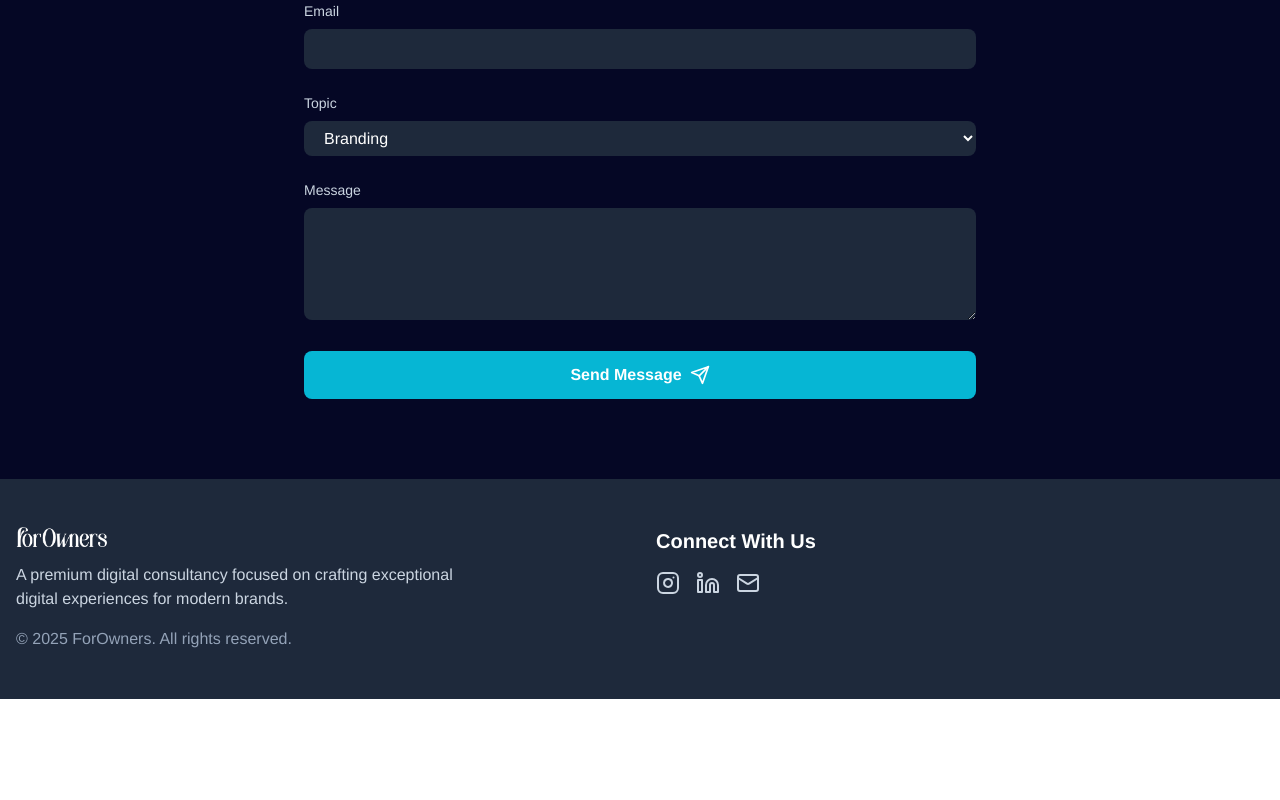
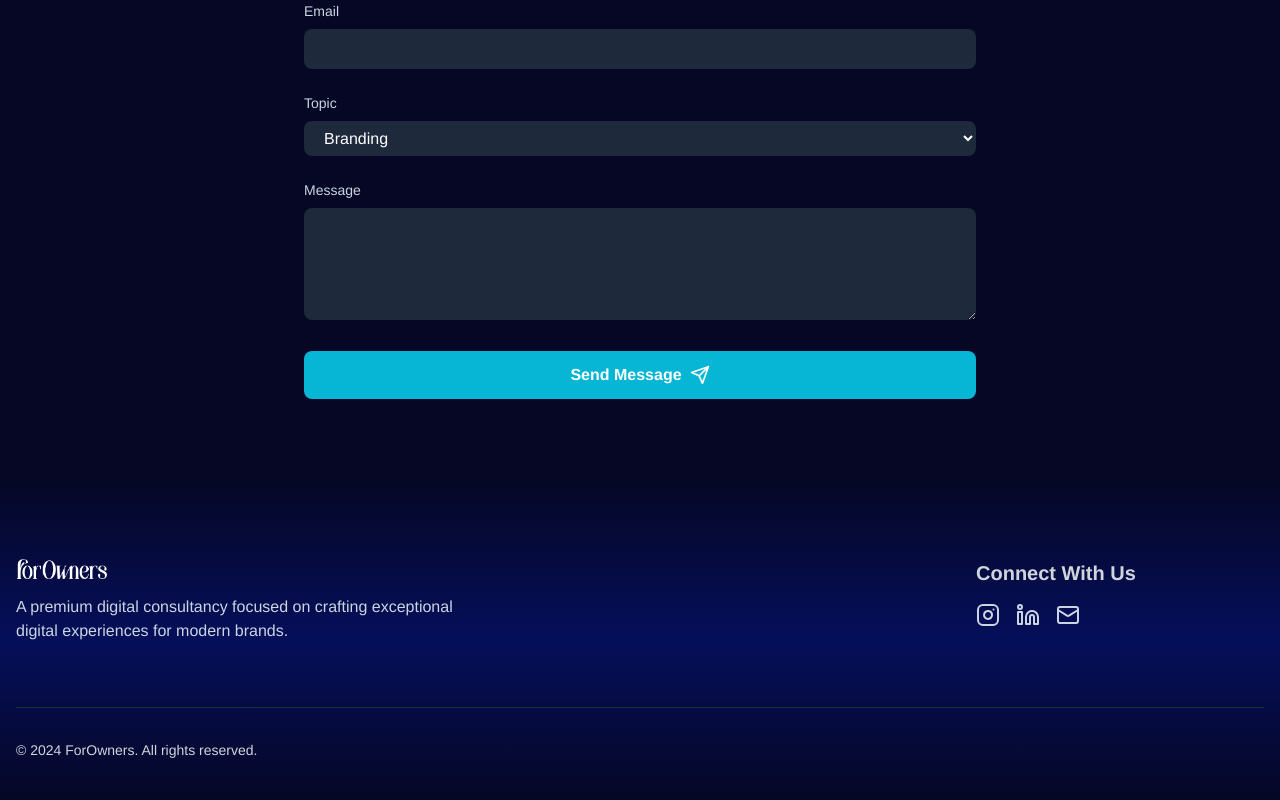
Before and after one commit to diogobc12/forowners, a React (Vite) app: page / in a window 1280 px wide. Shown: the part 3947-4747 px from the top of the page. Before the commit the page ends 4646 px from the top, so only its background shows below. Built offline with nearby package versions, Linux system fonts and the light colour scheme.

Commit message:
muita alteração

```diff
--- a/src/App.tsx
+++ b/src/App.tsx
@@ -9,6 +9,7 @@ import { PerformanceAnimation } from './components/PerformanceAnimation';
 import logo from "/src/assets/logo.png";
 import './index.css'; // ou o caminho correto para o seu arquivo CSS
 import ClientCarousel from './components/ClientCarousel';
+import Footer from './components/Footer';
 
 function AppCarousel() {
   return (
@@ -218,35 +219,8 @@ function App() {
       </section>
 
       {/* Footer */}
-      <footer className="bg-slate-800 py-12">
-        <div className="container mx-auto px-4">
-          <div className="grid md:grid-cols-2 gap-8">
-            <div>
-              <img src={logo} alt="ForOwners Logo" className="h-5 w-auto mb-4" />
-              <p className="text-slate-300 mb-4 max-w-md">
-                A premium digital consultancy focused on crafting exceptional digital experiences for modern brands.
-              </p>
-              <p className="text-slate-400">© 2025 ForOwners. All rights reserved.</p>
-            </div>
-            <div>
-              <h4 className="text-xl font-semibold mb-4">Connect With Us</h4>
-              <div className="flex space-x-4">
-                <a href="https://www.instagram.com/forowners" target="_blank" rel="noopener noreferrer"
-                   className="text-slate-300 hover:text-white transition-colors">
-                  <Instagram className="w-6 h-6" />
-                </a>
-                <a href="https://www.linkedin.com/company/forowners/" target="_blank" rel="noopener noreferrer"
-                   className="text-slate-300 hover:text-white transition-colors">
-                  <Linkedin className="w-6 h-6" />
-                </a>
-                <a href="mailto:forownersagency@gmail.com"
-                   className="text-slate-300 hover:text-white transition-colors">
-                  <Mail className="w-6 h-6" />
-                </a>
-              </div>
-            </div>
-          </div>
-        </div>
+      <footer>
+       <Footer />
       </footer>
     </div>
   );
--- /dev/null
+++ b/src/components/Footer.tsx
@@ -0,0 +1,46 @@
+import React from 'react';
+import {Linkedin, Mail, Instagram} from 'lucide-react';
+import logo from "/src/assets/logo.png";
+
+const Footer = () => {
+  return (
+    <footer className="bg-gradient-to-t from-[#050725] via-[#050F5A] to-[#050725] text-gray-300 pt-10">
+      <div className="max-w-7xl mx-auto px-4 py-10">
+      <div className="grid md:grid-cols-4 gap-8">
+            <div className='col-span-2'>
+              <img src={logo} alt="ForOwners Logo" className="h-5 w-auto mb-4" />
+              <p className="text-slate-300 mb-4 max-w-md">
+                A premium digital consultancy focused on crafting exceptional digital experiences for modern brands.
+              </p>
+            </div>
+            <div className='col-start-4'>
+              <h4 className="text-xl font-semibold mb-4">Connect With Us</h4>
+              <div className="flex space-x-4">
+                <a href="https://www.instagram.com/forowners" target="_blank" rel="noopener noreferrer"
+                   className="text-slate-300 hover:text-white transition-colors">
+                  <Instagram className="w-6 h-6" />
+                </a>
+                <a href="https://www.linkedin.com/company/forowners/" target="_blank" rel="noopener noreferrer"
+                   className="text-slate-300 hover:text-white transition-colors">
+                  <Linkedin className="w-6 h-6" />
+                </a>
+                <a href="mailto:forownersagency@gmail.com"
+                   className="text-slate-300 hover:text-white transition-colors">
+                  <Mail className="w-6 h-6" />
+                </a>
+              </div>
+            </div>
+          </div>
+
+        {/* Bottom Bar */}
+        <div className="mt-12 pt-8 border-t border-gray-800">
+          <div className="flex flex-col md:flex-row justify-between items-center">
+            <p className="text-sm">&copy; 2024 ForOwners. All rights reserved.</p>
+          </div>
+        </div>
+      </div>
+    </footer>
+  );
+};
+
+export default Footer;
```
